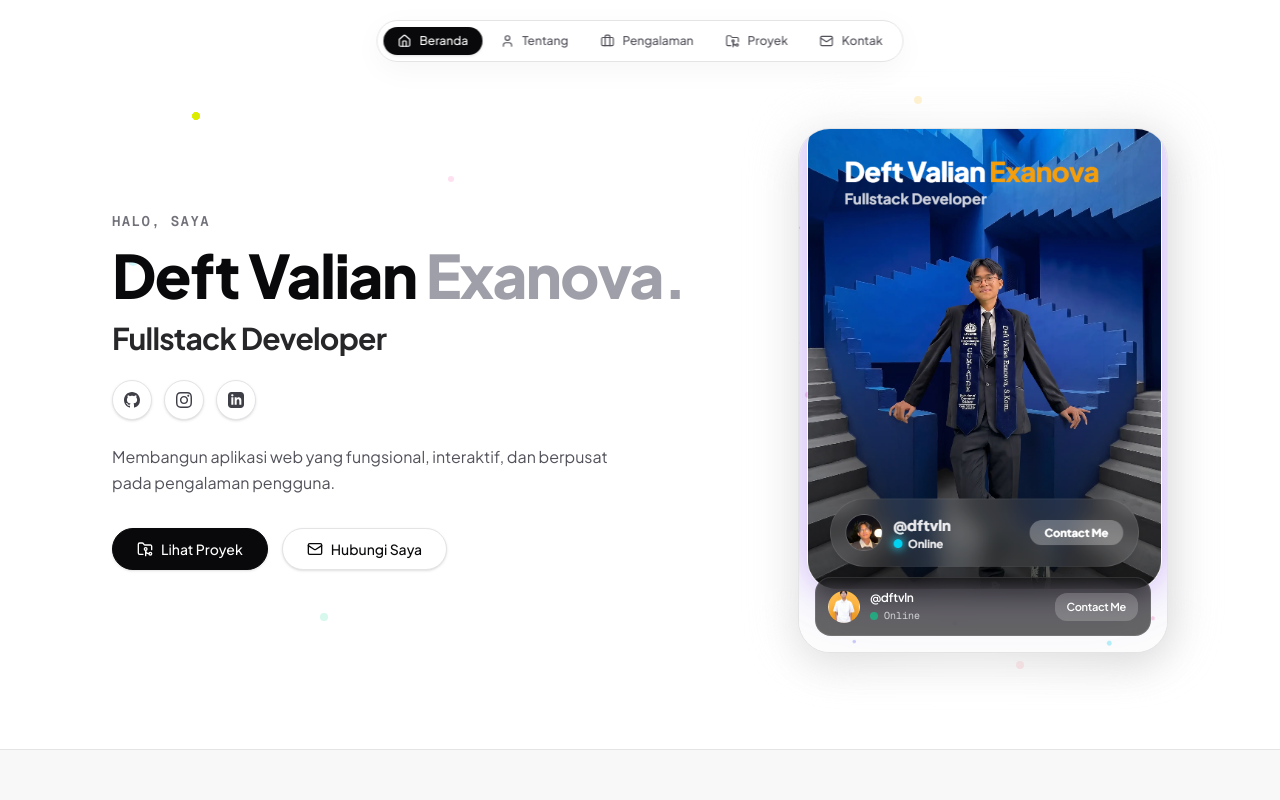
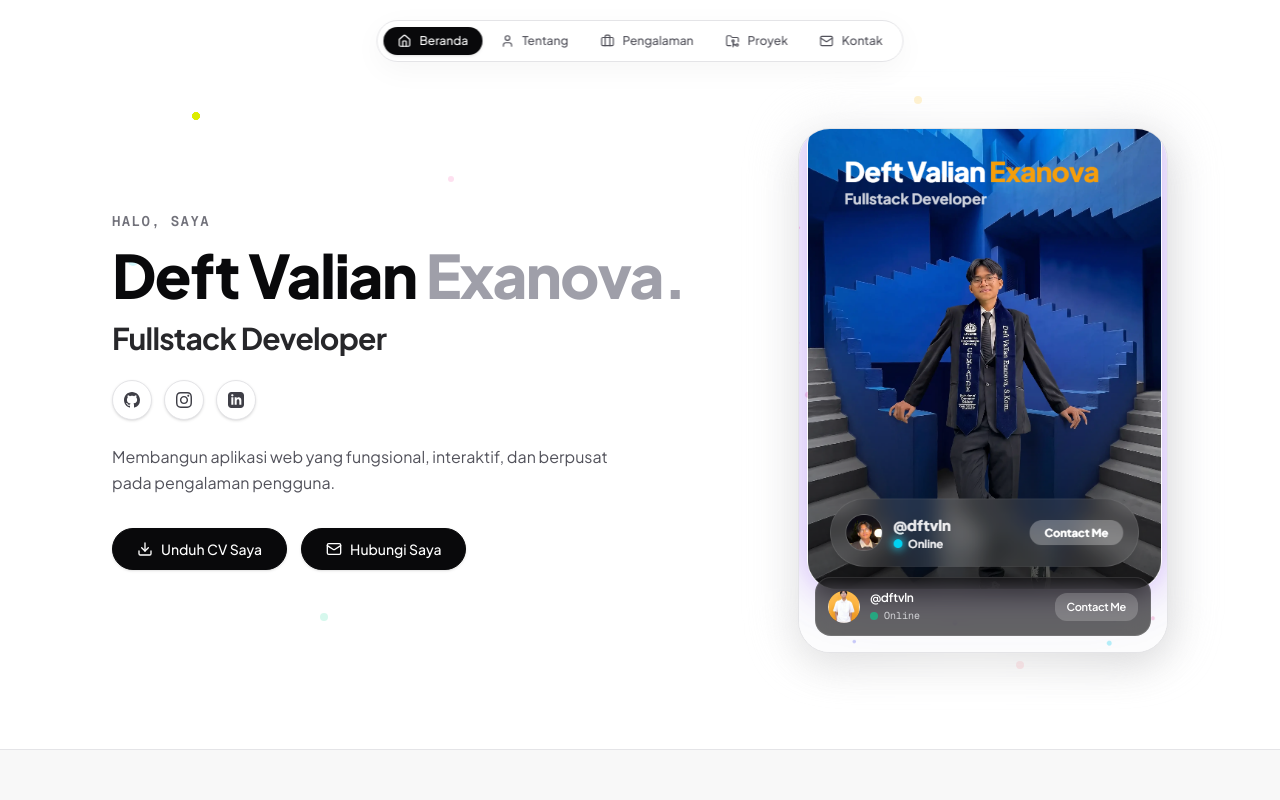
Before and after one commit to SAF134/Portfolio, a Next.js app: page / in a window 1280 px wide. Shown: the top 800 px of the page. Built offline with nearby package versions, Linux system fonts and the light colour scheme.

Commit message:
feat: update hero section buttons to Unduh CV Saya and matching Hubungi Saya

```diff
--- a/src/components/sections/HeroSection.tsx
+++ b/src/components/sections/HeroSection.tsx
@@ -2,22 +2,12 @@
 
 import React from "react";
 import Image from "next/image";
-import { FolderGit2, Mail } from "lucide-react";
-import { Button } from "@/components/ui/Button";
+import { Download, Mail } from "lucide-react";
 import { GithubIcon, LinkedinIcon, InstagramIcon } from "@/components/ui/Icons";
 import { portfolioData } from "@/data/portfolioData";
 
 export function HeroSection() {
   const { profile } = portfolioData;
-
-  const scrollTo = (id: string) => {
-    const el = document.getElementById(id);
-    if (el) {
-      const topOffset = 80;
-      const elPos = el.getBoundingClientRect().top + window.pageYOffset - topOffset;
-      window.scrollTo({ top: elPos, behavior: "smooth" });
-    }
-  };
 
   return (
     <section
@@ -91,25 +81,22 @@ export function HeroSection() {
 
           {/* CTA Buttons */}
           <div className="mt-8 flex flex-wrap items-center gap-3.5">
-            <Button
-              variant="primary"
-              size="md"
-              onClick={() => scrollTo("proyek")}
-              className="gap-2 px-6"
+            <a
+              href={profile.cvPath}
+              download="CV_Deft_Valian_Exanova.pdf"
+              className="inline-flex items-center justify-center gap-2 px-6 py-2.5 rounded-full bg-[#09090B] text-white hover:bg-zinc-800 text-sm font-medium shadow-sm transition-all duration-150 active:scale-[0.98] border border-[#09090B] focus-visible:outline-none focus-visible:ring-2 focus-visible:ring-zinc-900 focus-visible:ring-offset-2"
             >
-              <FolderGit2 className="w-4 h-4" />
-              <span>Lihat Proyek</span>
-            </Button>
+              <Download className="w-4 h-4" />
+              <span>Unduh CV Saya</span>
+            </a>
 
-            <Button
-              variant="secondary"
-              size="md"
-              onClick={() => scrollTo("kontak")}
-              className="gap-2 px-6"
+            <a
+              href={`mailto:${profile.email}`}
+              className="inline-flex items-center justify-center gap-2 px-6 py-2.5 rounded-full bg-[#09090B] text-white hover:bg-zinc-800 text-sm font-medium shadow-sm transition-all duration-150 active:scale-[0.98] border border-[#09090B] focus-visible:outline-none focus-visible:ring-2 focus-visible:ring-zinc-900 focus-visible:ring-offset-2"
             >
               <Mail className="w-4 h-4" />
               <span>Hubungi Saya</span>
-            </Button>
+            </a>
           </div>
         </div>
 
@@ -157,14 +144,13 @@ export function HeroSection() {
                   </div>
                 </div>
 
-                <button
-                  type="button"
-                  onClick={() => scrollTo("kontak")}
-                  aria-label="Hubungi saya di bagian kontak"
-                  className="px-3 py-1.5 rounded-xl bg-white/20 hover:bg-white/30 text-[11px] font-semibold tracking-tight transition-colors focus-visible:outline-none focus-visible:ring-2 focus-visible:ring-white"
+                <a
+                  href={`mailto:${profile.email}`}
+                  aria-label="Hubungi saya via email"
+                  className="px-3 py-1.5 rounded-xl bg-white/20 hover:bg-white/30 text-[11px] font-semibold tracking-tight transition-colors focus-visible:outline-none focus-visible:ring-2 focus-visible:ring-white inline-block text-center"
                 >
                   Contact Me
-                </button>
+                </a>
               </div>
             </div>
           </div>
```
